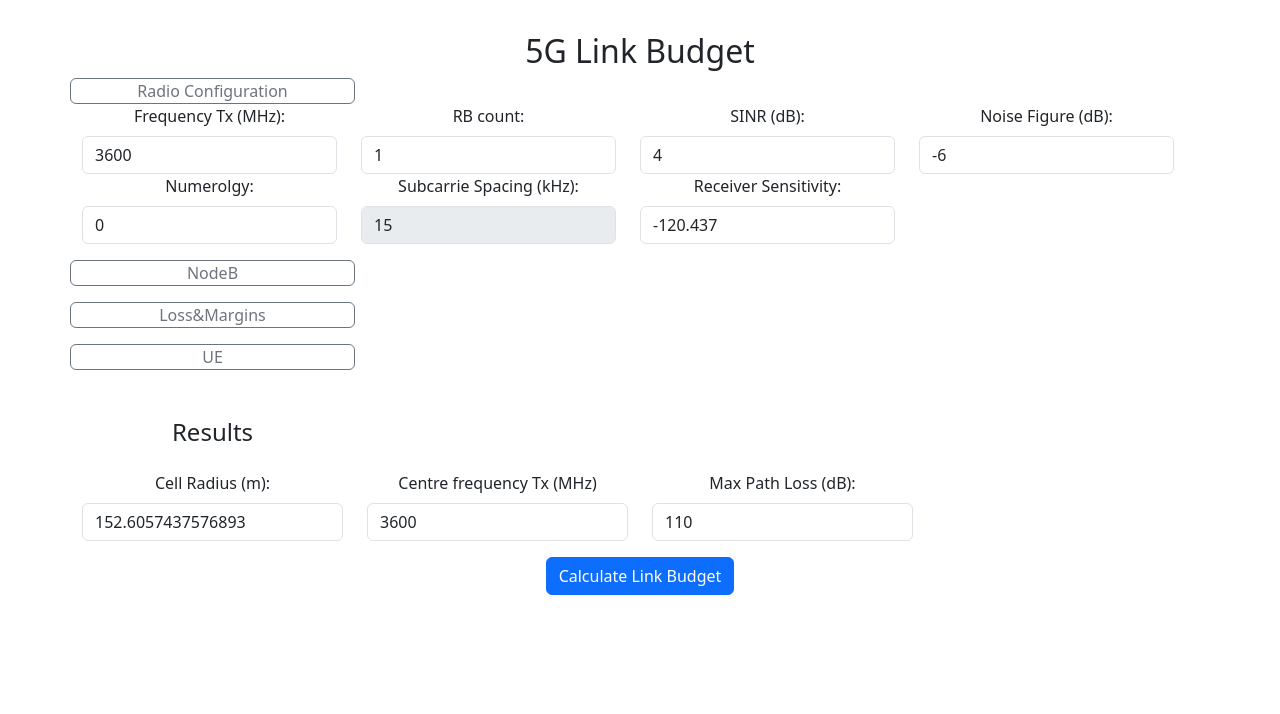
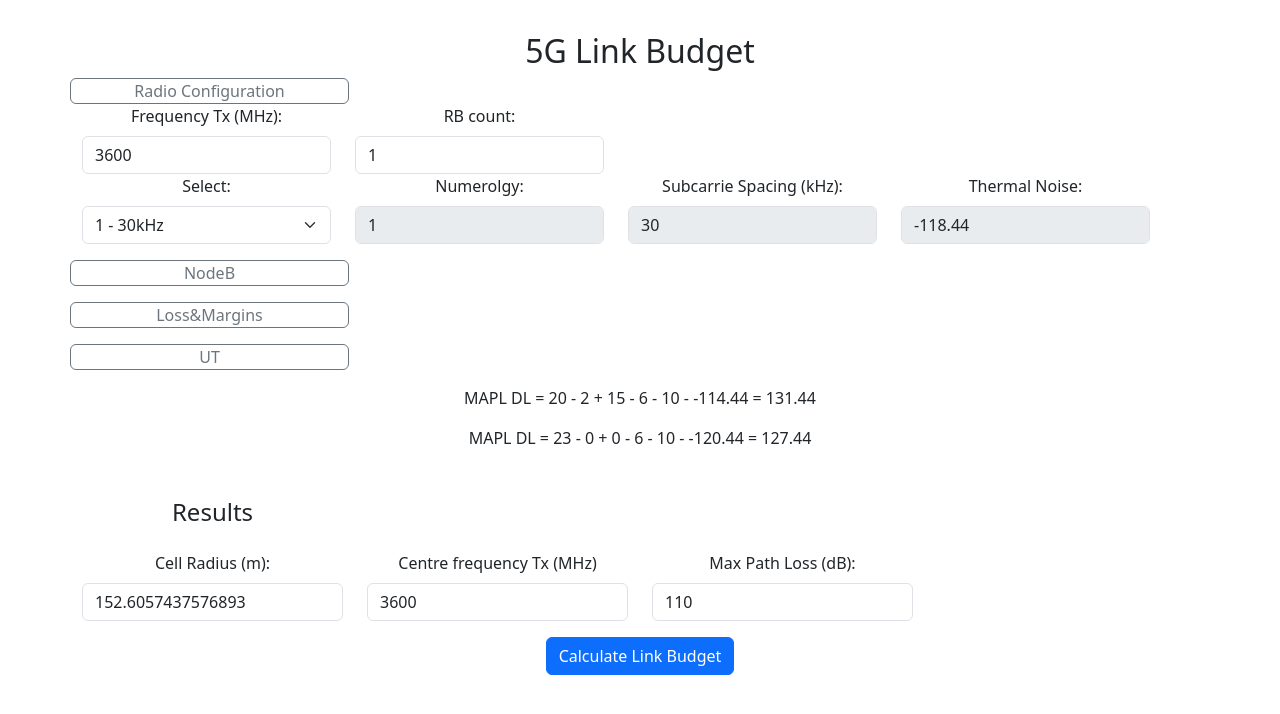
Before and after one commit to stroblp/link-budget-5G, a Svelte app: page / in a window 1280 px wide. Both pictures are taken after a click on the button "Radio Configuration". Shown: the top 714 px of the page. Built offline with nearby package versions, Linux system fonts and the light colour scheme.

Commit message:
add Tx, RX, Losses, Gains to NodeB and UT

```diff
--- a/src/PathLoss5G.svelte
+++ b/src/PathLoss5G.svelte
@@ -1,10 +1,13 @@
 <script>
-    import { onMount } from 'svelte';
+  import { onMount } from "svelte";
 
   // Initial default values for the link budget calculation parameters
-    let transmitPower = 20; // Transmit power in dBm
-    let transmitCableLoss = 2; // Transmit cable loss in dB
-    let transmitterGain = 15; // Transmitter antenna gain in dB
+  let transmitPowerNodeB = 20; // Transmit power in dBm
+  let transmitCableLossNodeB = 2; // Transmit cable loss in dB
+  let transmitterAntennaGainNodeB = 15; // Transmitter antenna gain in dB
+  let transmitPowerUT = 23; // Transmit power in dBm
+  let transmitCableLossUT = 0; // Transmit cable loss in dB
+  let transmitterAntennaGainUT = 0; // Transmitter antenna gain in dB
   let pathLoss = 100; // Basic path loss in dB
   let interferenceMargin = 10; // Interference margin in dB
   let fadingMargin = 6; // Fading margin in dB
@@ -13,232 +16,438 @@
   let receiveCableLoss = 2; // Receive cable loss in dB
   let txGain = 15; // Additional transmitter gain, if applicable
   let rxSensitivity = -100; // Receiver sensitivity in dBm
+  let rxSensitivityNodeB = -100; // Receiver sensitivity in dBm
+  let rxSensitivityUE = -100; // Receiver sensitivity in dBm
   let result = ""; // To display the calculation result
   let chart = null; // Chart instance
-    let cellRadius =500;
-    let cftx =3600;
-    let rbCount =1
+  let cellRadius = 500;
+  let cftx = 3600;
+  let rbCount = 1;
   let mapl = 0;
-    let thermalNoise=0;
-    let sinr =4;
-    let noiseFigure =-6;
-    let numerology= 0;
-    let subCarrierSpacing =0;
+  let thermalNoise = 0;
+  let sinr = 4;
+  let sinrNodeB = -6;
+  let sinrUE = -6;
+  let noiseFigure = -6;
+  let noiseFigureNodeB = 4;
+  let noiseFigureUE = 10;
+  let numerology = "1";
+  let subCarrierSpacing = 0;
+  let linkBudgetDL = 0;
+  let linkBudgetDLStr = "";
+  let linkBudgetULStr = "";
+  let linkBudgetUL = 0;
+  let EIRPNodeB =0;
 
-    $: subCarrierSpacing =15*Math.pow(2,numerology);
+  $: subCarrierSpacing = 15 * Math.pow(2, numerology);
 
-    $: pathLoss = transmitPower - transmitCableLoss + transmitterGain - interferenceMargin -fadingMargin - penetrationLoss +receiverGain- receiveCableLoss -rxSensitivity;
+  $: pathLoss =
+    transmitPowerNodeB -
+    transmitCableLossNodeB +
+    transmitterAntennaGainNodeB -
+    interferenceMargin -
+    fadingMargin -
+    penetrationLoss +
+    receiverGain -
+    receiveCableLoss -
+    rxSensitivity;
 
-    $: cellRadius = calculate3DDistanceFromPathLossUMaNLOS(pathLoss, cftx, 1.5)
+  $: cellRadius = calculate3DDistanceFromPathLossUMaNLOS(pathLoss, cftx, 1.5);
 
-    $: thermalNoise= roundToDecimal(-174 + 10*Math.log10(360000)+sinr+noiseFigure,3)
+  $: thermalNoise = roundToDecimal(
+    -174 + 10 * Math.log10(subCarrierSpacing * 1000 * 12 * rbCount),
+    2,
+  );
 
-    function roundToDecimal (val,decimal){
-      return Math.round(val*Math.pow(10,decimal))/Math.pow(10,decimal)
+  $: rxSensitivityNodeB = thermalNoise + sinrNodeB + noiseFigureNodeB;
+
+  $: rxSensitivityUE = thermalNoise + sinrUE + noiseFigureUE;
+
+  $: linkBudgetDL =
+    transmitPowerNodeB -
+    transmitCableLossNodeB +
+    transmitterAntennaGainNodeB -
+    fadingMargin -
+    interferenceMargin -
+    rxSensitivityUE;
+  $: linkBudgetDLStr = `MAPL DL = ${transmitPowerNodeB} - ${transmitCableLossNodeB} + ${transmitterAntennaGainNodeB} - ${fadingMargin} - ${interferenceMargin} - ${rxSensitivityUE} = ${linkBudgetDL}`;
+
+
+  $: linkBudgetUL =
+    transmitPowerUT -
+    transmitCableLossUT +
+    transmitterAntennaGainUT -
+    fadingMargin -
+    interferenceMargin -
+    rxSensitivityNodeB;
+  $: linkBudgetULStr = `MAPL DL = ${transmitPowerUT} - ${transmitCableLossUT} + ${transmitterAntennaGainUT} - ${fadingMargin} - ${interferenceMargin} - ${rxSensitivityNodeB} = ${linkBudgetUL}`;
+
+
+  function roundToDecimal(val, decimal) {
+    return Math.round(val * Math.pow(10, decimal)) / Math.pow(10, decimal);
   }
   function calculate3DDistanceFromPathLossUMaNLOS(pathLoss, fc, hUT) {
-
-    const d3D = Math.pow(10, (pathLoss - 13.54 - 20 * Math.log10(fc/1000) + 0.6 * (hUT - 1.5)) / 39.08);
+    const d3D = Math.pow(
+      10,
+      (pathLoss - 13.54 - 20 * Math.log10(fc / 1000) + 0.6 * (hUT - 1.5)) /
+        39.08,
+    );
     return d3D; // Round to two decimal places for readability
   }
 
   const calculateLinkBudget = () => {
     // Calculating the Link Budget based on the provided formula
-      const linkBudget = transmitPower + transmitterGain + receiverGain
-                         - pathLoss - transmitCableLoss - receiveCableLoss
-                         - penetrationLoss + fadingMargin - interferenceMargin
-                         - rxSensitivity;
+    const linkBudget =
+      transmitPowerNodeB +
+      transmitterAntennaGainNodeB +
+      receiverGain -
+      pathLoss -
+      transmitCableLossNodeB -
+      receiveCableLoss -
+      penetrationLoss +
+      fadingMargin -
+      interferenceMargin -
+      rxSensitivity;
     result = `Calculated Link Budget: ${linkBudget.toFixed(2)} dBm`;
 
     if (!chart) {
-        const ctx = document.getElementById('pathLossChart').getContext('2d');
+      const ctx = document.getElementById("pathLossChart").getContext("2d");
       chart = new Chart(ctx, {
-          type: 'bar',
+        type: "bar",
         data: {
           labels: [],
-            datasets: [{
-              label: 'Link Budget Components (dBm)',
+          datasets: [
+            {
+              label: "Link Budget Components (dBm)",
               data: [],
-              backgroundColor: [
-                'rgba(54, 162, 235, 0.2)',
+              backgroundColor: ["rgba(54, 162, 235, 0.2)"],
+              borderColor: ["rgba(54, 162, 235, 1)"],
+              borderWidth: 1,
+            },
           ],
-              borderColor: [
-                'rgba(54, 162, 235, 1)',
-              ],
-              borderWidth: 1
-            }]
         },
         options: {
           scales: {
             y: {
-                beginAtZero: true
-              }
-            }
-          }
+              beginAtZero: true,
+            },
+          },
+        },
       });
     }
 
     updateChart([
-        { name: 'Transmit Power', value: transmitPower },
-        { name: 'Transmit Cable Loss', value: -transmitCableLoss },
-        { name: 'Transmitter Gain', value: transmitterGain },
+      { name: "Transmit Power", value: transmitPowerNodeB },
+      { name: "Transmit Cable Loss", value: -transmitCableLossNodeB },
+      { name: "Transmitter Gain", value: transmitterAntennaGainNodeB },
       // { name: 'Cell Raius', value: cellRadius },
       // { name: 'Center Frequeccy TX', value: cftx },
-        { name: 'Path Loss', value: -pathLoss },
-        { name: 'Fading Margin', value: fadingMargin },
-        { name: 'Interference Margin', value: -interferenceMargin },
-        { name: 'Penetration Loss', value: -penetrationLoss },
-        { name: 'Receiver Gain', value: receiverGain },
-        { name: 'Receive Cable Loss', value: -receiveCableLoss },
+      { name: "Path Loss", value: -pathLoss },
+      { name: "Fading Margin", value: fadingMargin },
+      { name: "Interference Margin", value: -interferenceMargin },
+      { name: "Penetration Loss", value: -penetrationLoss },
+      { name: "Receiver Gain", value: receiverGain },
+      { name: "Receive Cable Loss", value: -receiveCableLoss },
       // { name: 'Receiver Sensitivity', value: -rxSensitivity },
       // { name: 'Link Budget', value: linkBudget }
     ]);
   };
 
   onMount(() => {
-      if ('serviceWorker' in navigator) {
-        navigator.serviceWorker.register('/service-worker.js')
-          .then((registration) => console.log('Service Worker registered', registration))
-          .catch((error) => console.log('Service Worker registration failed:', error));
+    if ("serviceWorker" in navigator) {
+      navigator.serviceWorker
+        .register("/service-worker.js")
+        .then((registration) =>
+          console.log("Service Worker registered", registration),
+        )
+        .catch((error) =>
+          console.log("Service Worker registration failed:", error),
+        );
     }
   });
 
   function updateChart(data) {
-      chart.data.labels = data.map(d => d.name);
+    chart.data.labels = data.map((d) => d.name);
     chart.data.datasets.forEach((dataset) => {
-        dataset.data = data.map(d => d.value);
+      dataset.data = data.map((d) => d.value);
     });
     chart.update();
   }
 </script>
 
-  <style>
-
-    .result, .chart-container {
-      margin-top: 20px;
-    }
-
-    .custom-height {
-            /* height: 10px;  */
-            padding: 0 15px; /* Adjust padding as needed */
-            font-size: 16px; /* Optional: Adjust font size as needed */
-        }
-
-  </style>
-
 <div class="container">
   <div class="row">
     <h2>5G Link Budget</h2>
-      <button  class="btn btn-outline-secondary custom-height col-3" type="button" data-bs-toggle="collapse" data-bs-target="#channel" aria-expanded="false" aria-controls="collapseExample">
+    <div class="row">
+      <button
+        class="btn btn-outline-secondary custom-height col-3"
+        type="button"
+        data-bs-toggle="collapse"
+        data-bs-target="#channel"
+        aria-expanded="false"
+        aria-controls="collapseExample"
+      >
         Radio Configuration
       </button>
-      <!-- <div class="input-group-text col-3 custom-height">
-        <input class="form-check-input mt-1 " type="checkbox" value=""  data-bs-toggle="collapse" data-bs-target="#nodeB">
-        <label class="" for="btncheck1">nodeB setting</label>
-      </div> -->
-      <!-- <input type="checkbox"  id="btncheck1" autocomplete="off"  data-bs-toggle="collapse" data-bs-target="#nodeB">
-      <label class="" for="btncheck1">Checkbox 1</label> -->
-      <!-- <input type="checkbox" data-bs-toggle="collapse" data-bs-target="#nodeB"> -->
       <div class="row collapse" id="channel">
         <div class="col-3">
-            <label for="centerFrequency" class="form-label">Frequency Tx (MHz):</label>
-           <input type="number" class="form-control" bind:value={cftx}>
+          <label for="centerFrequency" class="form-label"
+            >Frequency Tx (MHz):</label
+          >
+          <input type="number" class="form-control" bind:value={cftx} />
         </div>
         <div class="col-3">
           <label for="noRBs" class="form-label">RB count:</label>
-           <input type="number" class="form-control" bind:value={rbCount}>
+          <input type="number" class="form-control" bind:value={rbCount} />
         </div>
+        <div class="col-6"></div>
         <div class="col-3">
-        <label for="sinr" class="form-label">SINR (dB):</label>
-        <input type="number" class="form-control" bind:value={sinr}>
-    </div>
-    <div class="col-3">
-      <label for="noiseFigure" class="form-label">Noise Figure (dB):</label>
-      <input type="number" class="form-control" bind:value={noiseFigure}>
+          <label for="numerology" class="form-label">Select:</label>
+          <select
+            class="form-select col-3"
+            aria-label="Default select example"
+            bind:value={numerology}
+          >
+            <option value="0">0 - 15kHz</option>
+
+            <option value="1">1 - 30kHz</option>
+            <option value="2">2 - 60kHz</option>
+            <option value="3">3 - 120kHz</option>
+            <option value="3">4 - 240kHz</option>
+          </select>
         </div>
         <div class="col-3">
           <label for="numerology" class="form-label">Numerolgy:</label>
-    <input type="number" class="form-control" bind:value={numerology}>
+          <input
+            type="number"
+            class="form-control"
+            disabled
+            bind:value={numerology}
+          />
         </div>
         <div class="col-3">
-  <label for="subCarrierSpacing" class="form-label" >Subcarrie Spacing (kHz):</label>
-  <input type="number" class="form-control" disabled bind:value={subCarrierSpacing}>
+          <label for="subCarrierSpacing" class="form-label"
+            >Subcarrie Spacing (kHz):</label
+          >
+          <input
+            type="number"
+            class="form-control"
+            disabled
+            bind:value={subCarrierSpacing}
+          />
         </div>
         <div class="col-3">
-           <label for="transmitterGain" class="form-label">Receiver Sensitivity:</label>
-           <input type="number" class="form-control" bind:value={thermalNoise}>
+          <label for="thermalNoise" class="form-label">Thermal Noise:</label>
+          <input
+            type="number"
+            class="form-control"
+            disabled
+            bind:value={thermalNoise}
+          />
         </div>
       </div>
+    </div>
+
     <div class="w-100 mb-3"></div>
-        <button  class="btn btn-outline-secondary custom-height col-3" type="button" data-bs-toggle="collapse" data-bs-target="#nodeB" aria-expanded="false" aria-controls="collapseExample">
+    <div class="row">
+      <button
+        class="btn btn-outline-secondary custom-height col-3"
+        type="button"
+        data-bs-toggle="collapse"
+        data-bs-target="#nodeB"
+        aria-expanded="false"
+        aria-controls="collapseExample"
+      >
         NodeB
       </button>
-        <!-- <div class="input-group-text col-3 custom-height">
-          <input class="form-check-input mt-1 " type="checkbox" value=""  data-bs-toggle="collapse" data-bs-target="#nodeB">
-          <label class="" for="btncheck1">nodeB setting</label>
-        </div> -->
-        <!-- <input type="checkbox"  id="btncheck1" autocomplete="off"  data-bs-toggle="collapse" data-bs-target="#nodeB">
-        <label class="" for="btncheck1">Checkbox 1</label> -->
-        <!-- <input type="checkbox" data-bs-toggle="collapse" data-bs-target="#nodeB"> -->
+      <h6 class="collapse" id="nodeB">Losses & Gains</h6>
+      <div class="row collapse" id="nodeB">
+        <div class="col-3">
+          <label for="transmitCableLoss" class="form-label"
+            >Tx Cable Loss (dB):</label
+          >
+          <input
+            type="number"
+            class="form-control"
+            bind:value={transmitCableLossNodeB}
+          />
+        </div>
+        <div class="col-3">
+          <label for="transmitterGain" class="form-label">Tx Antenna Gain (dB):</label>
+          <input
+            type="number"
+            class="form-control"
+            bind:value={transmitterAntennaGainNodeB}
+          />
+        </div>
+      </div>
+      <h6 class="collapse" id="nodeB">Tx</h6>
       <div class="row collapse" id="nodeB">
         <div class="col-3">
           <label for="transmitPower" class="form-label">Tx Power (dBm):</label>
-             <input type="number" class="form-control" bind:value={transmitPower}>
+          <input
+            type="number"
+            class="form-control"
+            bind:value={transmitPowerNodeB}
+          />
+        </div>
+
+      </div>
+      <h6 class="collapse" id="nodeB">Rx</h6>
+      <div class="row collapse" id="nodeB">
+        <div class="col-3">
+          <label for="noiseFigureNodeB" class="form-label"
+            >Noise Figure (dB):</label
+          >
+          <input
+            type="number"
+            class="form-control"
+            bind:value={noiseFigureNodeB}
+          />
         </div>
         <div class="col-3">
-             <label for="transmitCableLoss" class="form-label">Tx Cable Loss (dB):</label>
-             <input type="number" class="form-control" bind:value={transmitCableLoss}>
+          <label for="sinrNodeB" class="form-label">SINR (dB):</label>
+          <input type="number" class="form-control" bind:value={sinrNodeB} />
         </div>
         <div class="col-3">
-             <label for="transmitterGain" class="form-label">Tx Gain (dB):</label>
-             <input type="number" class="form-control" bind:value={transmitterGain}>
+          <label for="rxSensitivityNodeB" class="form-label"
+            >Receiver Sensitivity:</label
+          >
+          <input
+            type="number"
+            class="form-control"
+            disabled
+            bind:value={rxSensitivityNodeB}
+          />
         </div>
       </div>
+    </div>
+
     <div class="w-100 mb-3"></div>
-    <button  class="btn btn-outline-secondary custom-height col-3" type="button" data-bs-toggle="collapse" data-bs-target="#losses" aria-expanded="false" aria-controls="collapseExample">
+    <div class="row">
+      <button
+        class="btn btn-outline-secondary custom-height col-3"
+        type="button"
+        data-bs-toggle="collapse"
+        data-bs-target="#losses"
+        aria-expanded="false"
+        aria-controls="collapseExample"
+      >
         Loss&Margins
       </button>
       <div class="row collapse" id="losses">
         <div class="col-3">
-        <label for="interferenceMargin" class="form-label">Interference Margin (dB):</label>
-        <input type="number" class="form-control" bind:value={interferenceMargin}>
+          <label for="interferenceMargin" class="form-label"
+            >Interference Margin (dB):</label
+          >
+          <input
+            type="number"
+            class="form-control"
+            bind:value={interferenceMargin}
+          />
         </div>
         <div class="col-3">
-        <label for="fadingMargin" class="form-label">Fading Margin (dB):</label>
-        <input type="number" class="form-control" bind:value={fadingMargin}>
+          <label for="fadingMargin" class="form-label"
+            >Fading Margin (dB):</label
+          >
+          <input type="number" class="form-control" bind:value={fadingMargin} />
         </div>
         <div class="col-3">
-        <label for="penetrationLoss" class="form-label">Penetration Loss (dB):</label>
-        <input type="number" class="form-control" bind:value={penetrationLoss}>
+          <label for="penetrationLoss" class="form-label"
+            >Penetration Loss (dB):</label
+          >
+          <input
+            type="number"
+            class="form-control"
+            bind:value={penetrationLoss}
+          />
         </div>
       </div>
+    </div>
+
     <div class="w-100 mb-3"></div>
-   <button  class="btn btn-outline-secondary custom-height col-3" type="button" data-bs-toggle="collapse" data-bs-target="#ueconf" aria-expanded="false" aria-controls="collapseExample">
-    UE
+    <div class="row">
+      <button
+        class="btn btn-outline-secondary custom-height col-3"
+        type="button"
+        data-bs-toggle="collapse"
+        data-bs-target="#ueconf"
+        aria-expanded="false"
+        aria-controls="collapseExample"
+      >
+        UT
       </button>
+      <h6 class="collapse" id="ueconf">Losses & Gains</h6>
+      <div class="row collapse" id="ueconf">
+        <div class="col-3">
+          <label for="transmitCableLoss" class="form-label"
+            >Tx Cable Loss (dB):</label
+          >
+          <input
+            type="number"
+            class="form-control"
+            bind:value={transmitCableLossUT}
+          />
+        </div>
+        <div class="col-3">
+          <label for="transmitterGain" class="form-label">Tx Antenna Gain (dB):</label>
+          <input
+            type="number"
+            class="form-control"
+            bind:value={transmitterAntennaGainUT}
+          />
+        </div>
+      </div>
+      <h6 class="collapse" id="ueconf">Tx</h6>
       <div class="row collapse" id="ueconf">
 
         <div class="col-3">
-      <label for="receiverGain" class="form-label">Rx Gain (dB):</label>
-      <input type="number" class="form-control" bind:value={receiverGain}>
+          <label for="transmitPowerUT" class="form-label"
+            >Tx Power (dBm):</label
+          >
+          <input
+            type="number"
+            class="form-control"
+            bind:value={transmitPowerUT}
+          />
+        </div>
+      </div>
+      <h6 class="collapse" id="ueconf">Rx</h6>
+      <div class="row collapse" id="ueconf">
+        <div class="col-3">
+          <label for="noiseFigureUE" class="form-label"
+            >Noise Figure (dB):</label
+          >
+          <input
+            type="number"
+            class="form-control"
+            bind:value={noiseFigureUE}
+          />
         </div>
         <div class="col-3">
-      <label for="receiveCableLoss" class="form-label">Rx Cable Loss (dB):</label>
-      <input type="number" class="form-control" bind:value={receiveCableLoss}>
+          <label for="sinrUE" class="form-label">SINR (dB):</label>
+          <input type="number" class="form-control" bind:value={sinrUE} />
         </div>
-
 
         <!-- <div class="w-100"></div> -->
         <div class="col-3">
-      <label for="rxSensitivity" class="form-label">Receiver Sensitivity (dBm):</label>
-      <input type="number" class="form-control" bind:value={rxSensitivity}>
+          <label for="rxSensitivityUE" class="form-label"
+            >Receiver Sensitivity:</label
+          >
+          <input
+            type="number"
+            class="form-control"
+            disabled
+            bind:value={rxSensitivityUE}
+          />
         </div>
-
+      </div>
     </div>
 
     <div class="w-100 mb-3"></div>
 
-
+    <p>{linkBudgetDLStr}</p>
+    <p>{linkBudgetULStr}</p>
 
     <div class="w-100 mb-3"></div>
 
@@ -251,23 +460,23 @@
     <div class="w-100 mb-3"></div>
     <div class="col-3">
       <label for="cellradius" class="form-label">Cell Radius (m):</label>
-            <input type="number" class="form-control" bind:value={cellRadius}>
+      <input type="number" class="form-control" bind:value={cellRadius} />
     </div>
     <div class="col-3">
       <label for="cftx" class="form-label">Centre frequency Tx (MHz)</label>
-            <input type="number" class="form-control" bind:value={cftx}>
+      <input type="number" class="form-control" bind:value={cftx} />
     </div>
     <div class="col-3">
       <label for="pathLoss" class="form-label">Max Path Loss (dB):</label>
-            <input type="number" class="form-control" bind:value={pathLoss}>
+      <input type="number" class="form-control" bind:value={pathLoss} />
     </div>
   </div>
 
-    <div class="row">
+  <div class="row"></div>
 
-
-    </div>
-    <button class="btn btn-primary mt-3" on:click={calculateLinkBudget}>Calculate Link Budget</button>
+  <button class="btn btn-primary mt-3" on:click={calculateLinkBudget}
+    >Calculate Link Budget</button
+  >
   <div class="result">
     <p>{result}</p>
   </div>
@@ -275,3 +484,16 @@
     <canvas id="pathLossChart"></canvas>
   </div>
 </div>
+
+<style>
+  .result,
+  .chart-container {
+    margin-top: 20px;
+  }
+
+  .custom-height {
+    /* height: 10px;  */
+    padding: 0 15px; /* Adjust padding as needed */
+    font-size: 16px; /* Optional: Adjust font size as needed */
+  }
+</style>
```
Lines whose indentation alone changed are shown as unchanged.
